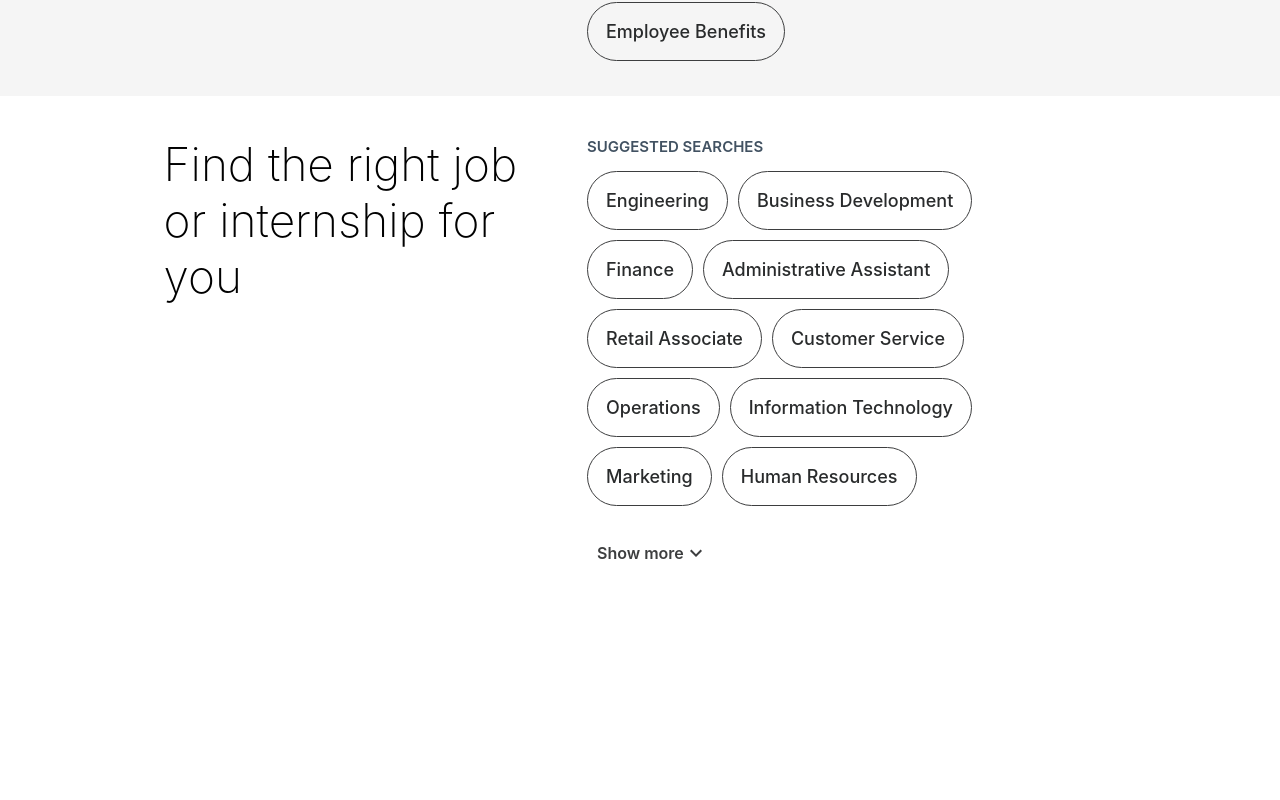
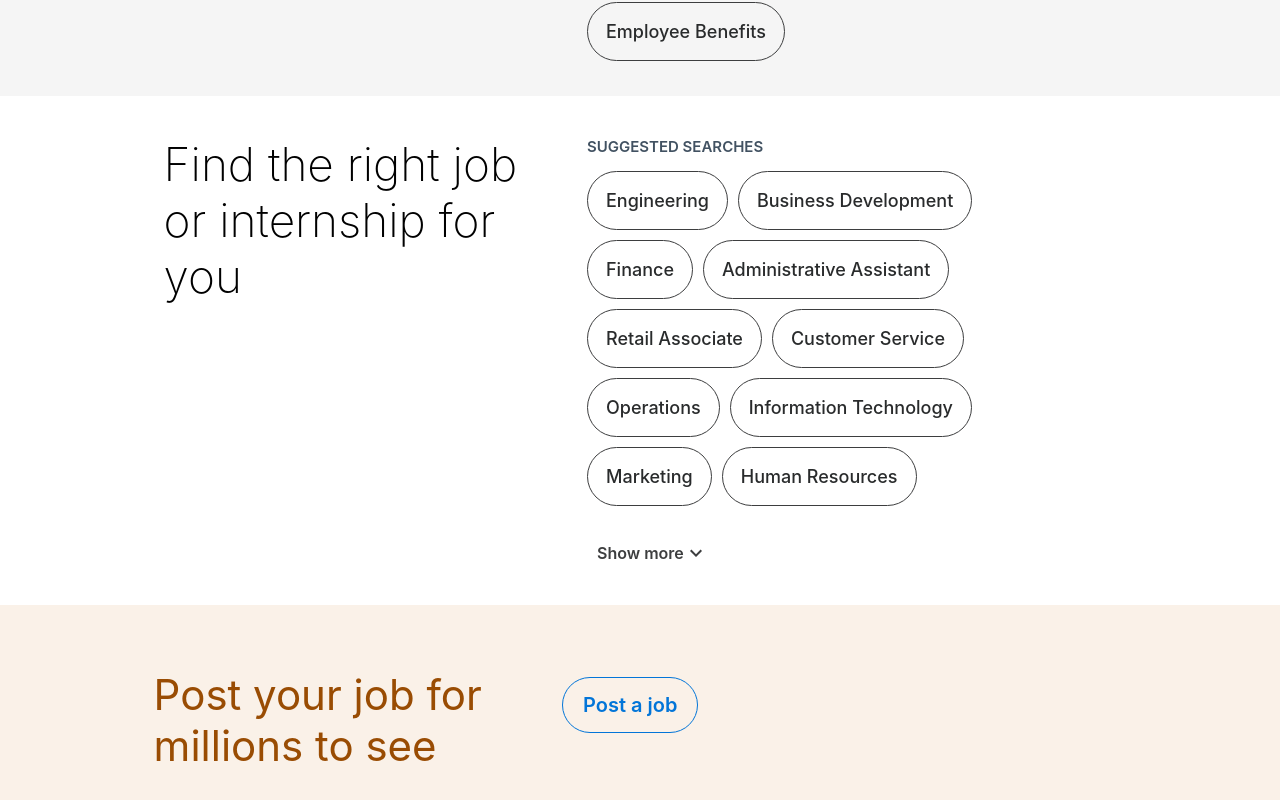
Before and after one commit to devCabey/linkedin-clone, a React (Create React App) app: page / in a window 1280 px wide. Shown: the part 948-1748 px from the top of the page. Before the commit the page ends 1553 px from the top, so only its background shows below. Built offline with nearby package versions, Linux system fonts and the light colour scheme.

Commit message:
home alt update made

```diff
--- a/src/pages/homepage_alt/HomeAlt.css
+++ b/src/pages/homepage_alt/HomeAlt.css
@@ -157,3 +157,42 @@
   background-color: white;
   display: flex;
 }
+
+.homealt_fourth_container {
+  width: 100%;
+  height: 200px;
+  display: flex;
+  justify-content: center;
+  align-items: center;
+  background-color: #faf1e8;
+}
+
+.homealt_fourth_container_left {
+  width: 40%;
+  display: flex;
+  justify-content: flex-end;
+}
+
+.homealt_fourth_container_right {
+  width: 60%;
+  display: flex;
+  align-items: center;
+}
+
+.homealt_fourth_container_right > span {
+  border: 1px solid #0275d8;
+  padding: 15px 20px;
+  border-radius: 50px;
+  font-weight: 600;
+  font-size: 20px;
+  color: #0275d8;
+  margin-left: 50px;
+}
+
+.homealt_fourth_container_left > p {
+  width: 70%;
+  font-size: 42px;
+  font-weight: 400;
+  margin-top: 30px;
+  color: #994c03;
+}
--- a/src/pages/homepage_alt/HomeAlt.js
+++ b/src/pages/homepage_alt/HomeAlt.js
@@ -14,7 +14,7 @@ function HomeAlt() {
         <div className="homealt_first_container">
           <div className="homealt_first_container_left">
             <div className="homealt_first_left_wrapper">
-              <p>Welcome to your professional community</p>
+              <p>Millions of jobs and people hiring</p>
               <div>
                 <LoginInput type="text" placeholder="Email or Phone" />
                 <LoginInput type="password" placeholder="Password" />
@@ -70,6 +70,17 @@ function HomeAlt() {
           </div>
         </div>
       </div>
+      {/* fourth */}
+      <div className="homealt_fourth_container">
+        <div className="homealt_fourth_container_left">
+          <p>Post your job for millions to see</p>
+        </div>
+        <div className="homealt_fourth_container_right">
+          <span>Post a job</span>
+        </div>
+      </div>
+      {/* last but one */}
+      <div className="homealt_final_container"></div>
     </div>
   );
 }
```
